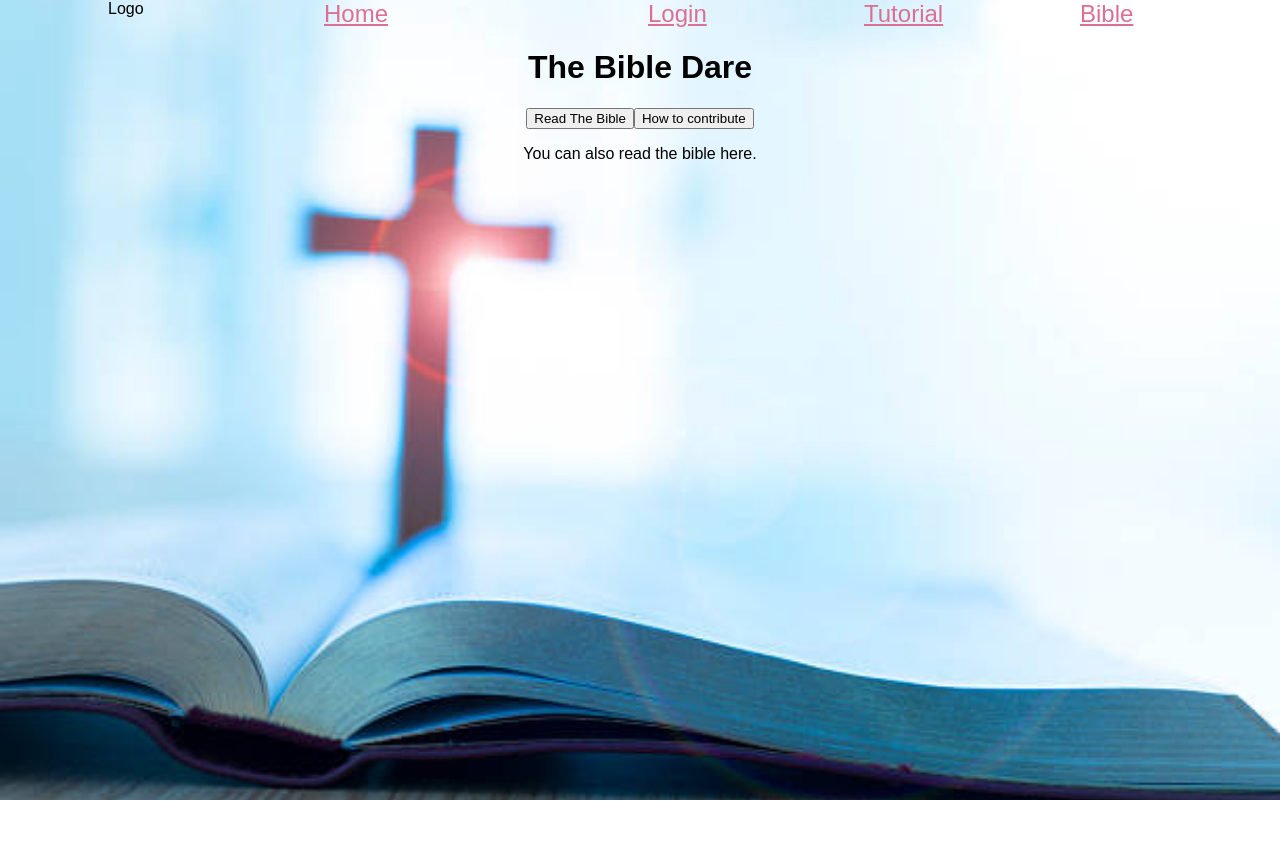
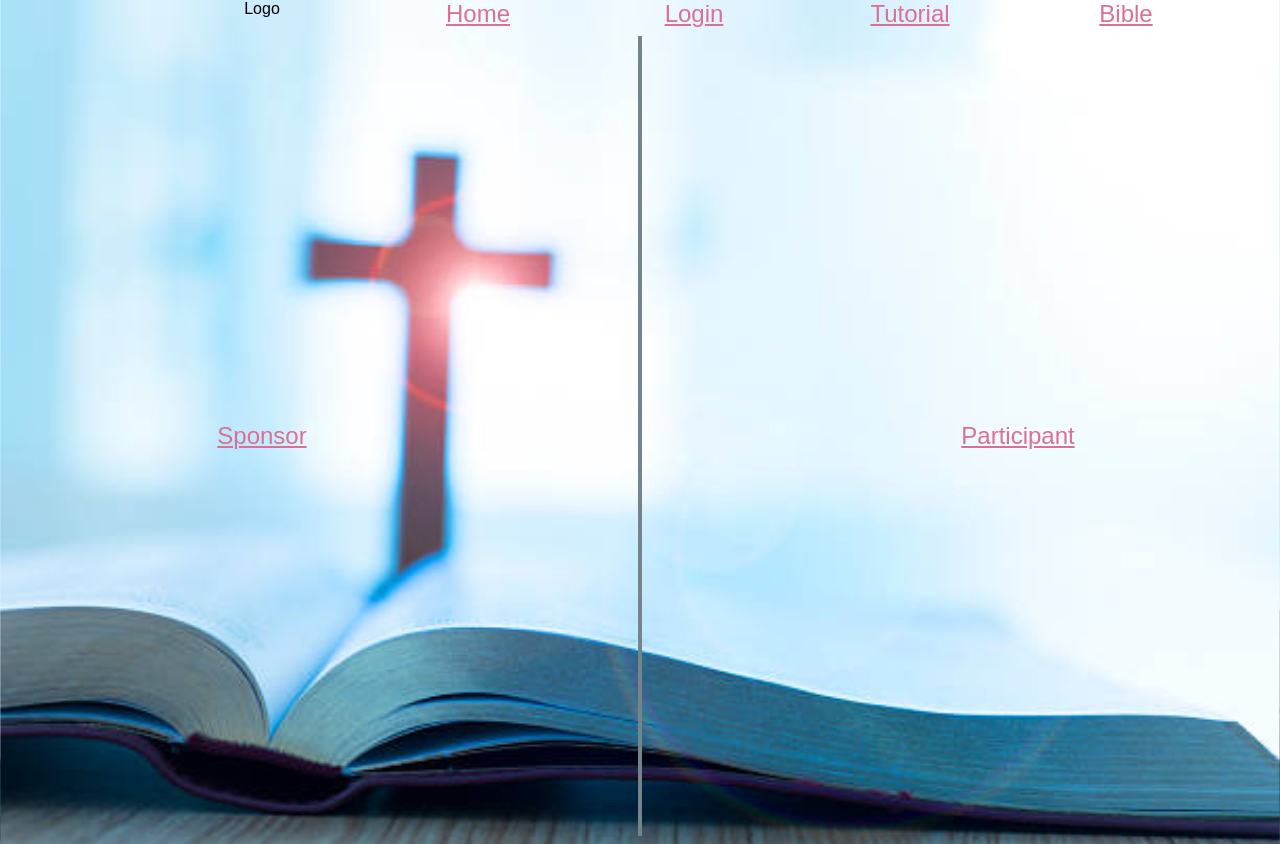
Before and after one commit to justinal64/bibleapp, a React (Create React App) app: page / in a window 1280 px wide. Before the commit the page ends 800 px from the top, so only its background shows below. Built offline with nearby package versions, Linux system fonts and the light colour scheme.

Commit message:
basic layout of home page done, added a page for signups

```diff
--- a/src/App.css
+++ b/src/App.css
@@ -42,3 +42,18 @@ html {
         transform: rotate(360deg);
     }
 }
+
+
+/* HOME PAGE */
+
+
+/* .Home {
+    text-align: center;
+} */
+
+hr {
+    border: none;
+    border-left: .25em solid hsla(200, 10%, 50%, 100);
+    height: 100vh;
+    width: 1px;
+}
--- a/src/components/Navigation.tsx
+++ b/src/components/Navigation.tsx
@@ -9,28 +9,33 @@ class Navigation extends React.Component<object> {
   public render() {
     return (
       <div>
-        <Row>
+        <Row center="xs">
           <Col xsOffset={1} lg={2} xs={1}>
             Logo
           </Col>
-          <Col lg={2} xs={1}>
-            <Link location="/" title="Home" />
+          <Col lg={2} md={2} xs={12}>
+            <Link
+              href="http://justinleggett.me/projects/thebibledare/"
+              title="Home"
+            />
           </Col>
-          <Col xsOffset={1} lg={2} xs={1}>
-            <Link location="/login" title="Login" />
+          <Col lg={2} md={2} xs={12}>
+            <Link
+              href="http://justinleggett.me/projects/thebibledare/login"
+              title="Login"
+            />
           </Col>
-          <Col lg={2} xs={1}>
-            <Link location="/tutorial" title="Tutorial" />
+          <Col lg={2} md={2} xs={12}>
+            <Link
+              href="http://justinleggett.me/projects/thebibledare/tutorial"
+              title="Tutorial"
+            />
           </Col>
-          <Col lg={2} xs={1}>
-            <Link location="/bible" title="Bible" />
-          </Col>
-        </Row>
-        <Row>
-          <Col xs={12}>
-            <Row center="xs">
-              <Col xs={6} />
-            </Row>
+          <Col lg={2} md={2} xs={12}>
+            <Link
+              href="http://justinleggett.me/projects/thebibledare/bible"
+              title="Bible"
+            />
           </Col>
         </Row>
       </div>
--- a/src/components/Routes.tsx
+++ b/src/components/Routes.tsx
@@ -6,6 +6,7 @@ import Test from "../screens/Test";
 import Notfound from "../screens/Notfound";
 import Blog from "../screens/Blog";
 import Bible from "../screens/Bible";
+import Signup from "../screens/Signup";
 // The Main component renders one of the three provided
 // Routes (provided that one matches). Both the /roster
 // and /schedule routes will match any pathname that starts
@@ -19,6 +20,7 @@ const Routes = () => (
       <Route path="/test" component={Test} />
       <Route path="/blog" component={Blog} />
       <Route path="/bible" component={Bible} />
+      <Route path="/signup" component={Signup} />
       <Route path="*" component={Notfound} />
     </Switch>
   </main>
--- a/src/components/typography/link.tsx
+++ b/src/components/typography/link.tsx
@@ -2,7 +2,7 @@ import * as React from "react";
 import styled from "styled-components";
 
 export interface Props {
-  location: string;
+  href: string;
   title: string;
 }
 
@@ -15,9 +15,8 @@ const StyledLink = styled.a`
 
 class Link extends React.Component<Props, object> {
   public render() {
-    const { location, title } = this.props;
-    return <StyledLink href={location}>{title}</StyledLink>;
-    // <a href="https://www.w3schools.com">Visit W3Schools</a>
+    const { href, title } = this.props;
+    return <StyledLink href={href}>{title}</StyledLink>;
   }
 }
 
--- a/src/components/utils/helpers.tsx
+++ b/src/components/utils/helpers.tsx
@@ -13,6 +13,16 @@
 //   return <FontAwesome name={name} style={navColorScheme} />;
 // };
 
+export const displayBlock = `
+  display: block;
+  width: 100%;
+`;
+
+export const disabledButton = `
+opacity: .65;
+pointer-events: none;
+`;
+
 export const getFontSize = (props: any) =>
   props.font ? `font-size: ${props.font}rem;` : "";
 
--- a/src/screens/Home.tsx
+++ b/src/screens/Home.tsx
@@ -1,19 +1,27 @@
 import * as React from "react";
 // import Header from "../components/typography/header";
+import { Row, Col } from "react-flexbox-grid";
+import Link from "../components/typography/link";
 
 class Home extends React.Component {
   render() {
     return (
-      <div className="App">
-        {/* <Header title="This is a title" font={1.25} /> */}
-        <h1>The Bible Dare</h1>
-        <div>
-          <button>Read The Bible</button>
-          <button>How to contribute</button>
-        </div>
-        <div>
-          <p>You can also read the bible here.</p>
-        </div>
+      <div className="Home">
+        {/* <Row center="lg">
+          <Header title="This is a title" font={1.25} />
+        </Row> */}
+        <Row center="sm" middle="lg">
+          <Col lg={5}>
+            <Link href="/signup" title="Sponsor" />
+            {/* <StyledButton title="Sponsor" font={3} /> */}
+          </Col>
+          <Col lg={2}>
+            <hr />
+          </Col>
+          <Col lg={5}>
+            <Link href="/signup" title="Participant" />
+          </Col>
+        </Row>
       </div>
     );
   }
--- /dev/null
+++ b/src/screens/Signup.tsx
@@ -0,0 +1,14 @@
+import * as React from "react";
+import Header from "../components/typography/header";
+
+class Signup extends React.Component {
+  render() {
+    return (
+      <div className="App">
+        <Header title="Signup Page" />
+      </div>
+    );
+  }
+}
+
+export default Signup;
```
Also changed, not shown: src/components/typography/button.tsx (+25 -111 lines), src/components/utils/styling.tsx (added, +111 -0 lines).
